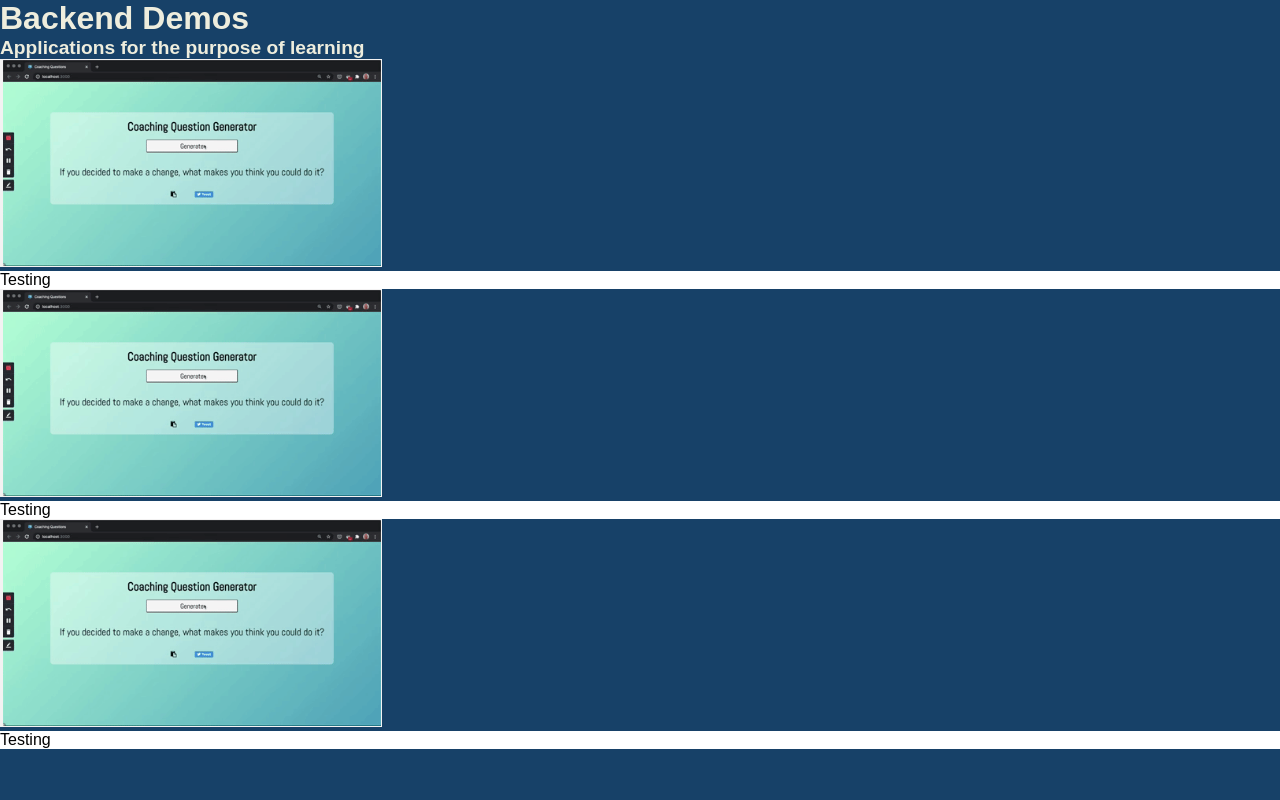
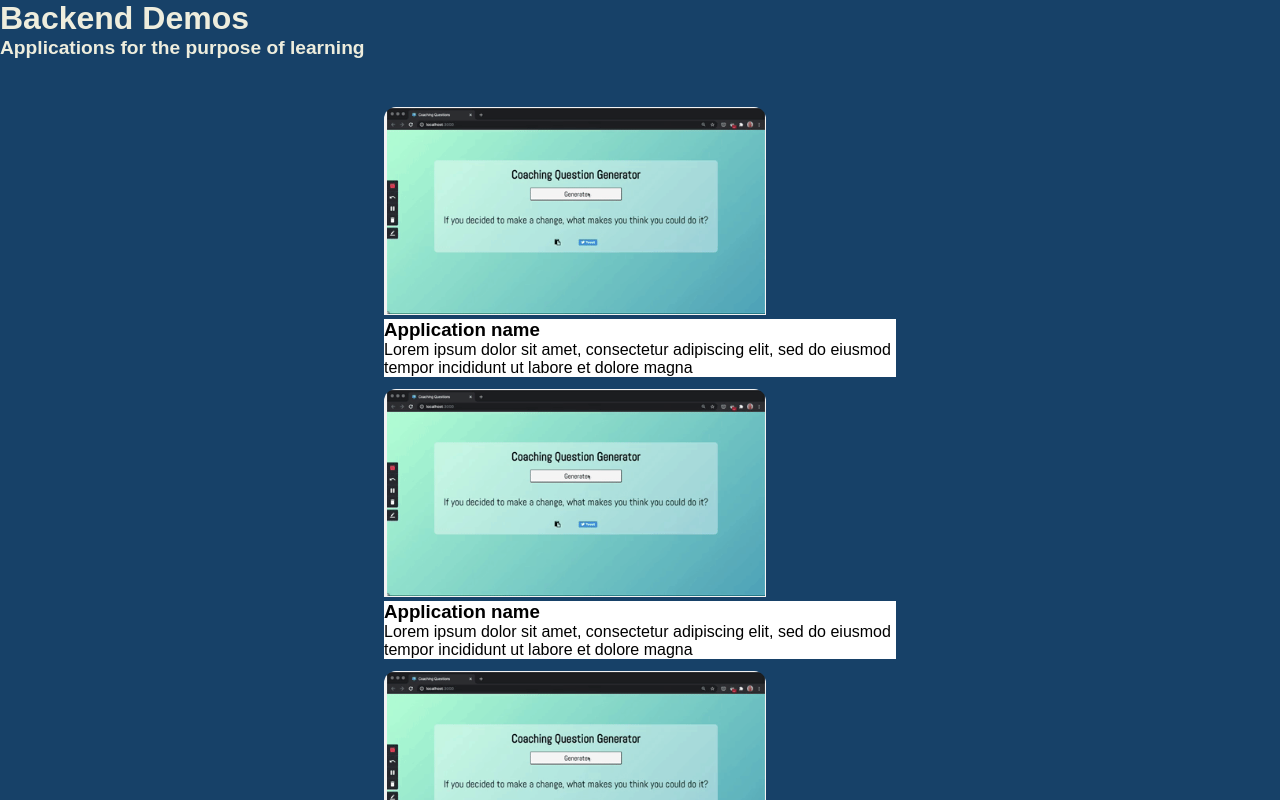
Before and after one commit to aemann2/fullstack-demos, a React (Create React App) app in the folder client/: page /page1 in a window 1280 px wide. Shown: the top 800 px of the page. Built offline with nearby package versions, Linux system fonts and the light colour scheme.

Commit message:
window styling

```diff
--- a/client/src/components/Page.tsx
+++ b/client/src/components/Page.tsx
@@ -3,6 +3,7 @@ import styled from 'styled-components';
 
 const Wrapper = styled.div`
 	min-height: 100vh;
+	min-width: 320px;
 `;
 
 interface IProps {
--- a/client/src/components/WindowCard.tsx
+++ b/client/src/components/WindowCard.tsx
@@ -7,15 +7,18 @@ interface IProps {
 }
 
 const Wrapper = styled.div`
-	@media (max-width: 400px) {
-		width: 100px;
-		height: 250px;
+	width: clamp(300px, 40vw, 600px);
+	height: 250px;
+	border-radius: 12px;
+	margin-bottom: 2rem;
+	@media (min-width: 400px) {
 	}
 `;
 
 const Image = styled.img`
 	max-width: 100%;
 	max-height: 100%;
+	border-radius: 12px 12px 0 0;
 `;
 
 const TextWrapper = styled.div`
--- a/client/src/pages/Index.tsx
+++ b/client/src/pages/Index.tsx
@@ -16,22 +16,48 @@ const Subtitle = styled(Title)`
 	font-size: 1.2rem;
 `;
 
+const CardWrapper = styled.div`
+	display: flex;
+	flex-direction: column;
+	align-items: center;
+	margin-top: 3rem;
+	padding: 0 2rem;
+`;
+
+const CardHeader = styled.h3`
+	font-weight: bold;
+`;
+
+const CardBody = styled.p``;
+
 const Index = () => {
 	return (
 		<IndexPage>
 			<Title>Backend Demos</Title>
 			<Subtitle>Applications for the purpose of learning</Subtitle>
-			<div>
+			<CardWrapper>
 				<WindowCard image={test} alt={'test'}>
-					Testing
+					<CardHeader>Application name</CardHeader>
+					<CardBody>
+						Lorem ipsum dolor sit amet, consectetur adipiscing elit, sed do
+						eiusmod tempor incididunt ut labore et dolore magna
+					</CardBody>
 				</WindowCard>
 				<WindowCard image={test} alt={'test'}>
-					Testing
+					<CardHeader>Application name</CardHeader>
+					<CardBody>
+						Lorem ipsum dolor sit amet, consectetur adipiscing elit, sed do
+						eiusmod tempor incididunt ut labore et dolore magna
+					</CardBody>
 				</WindowCard>
 				<WindowCard image={test} alt={'test'}>
-					Testing
+					<CardHeader>Application name</CardHeader>
+					<CardBody>
+						Lorem ipsum dolor sit amet, consectetur adipiscing elit, sed do
+						eiusmod tempor incididunt ut labore et dolore magna
+					</CardBody>
 				</WindowCard>
-			</div>
+			</CardWrapper>
 		</IndexPage>
 	);
 };
```
